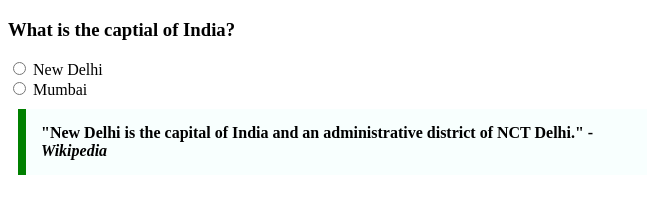
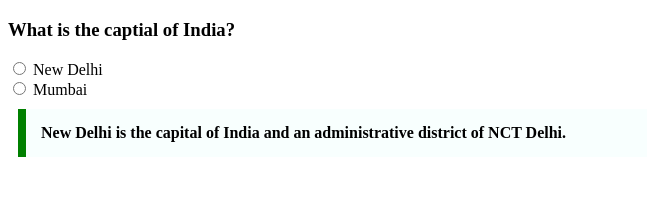
Before and after one commit to acciojob/trivia-mDebarsi, a website: page main.html in a window 1280 px wide. Shown: the whole page, without its empty margins (0-647 px from the left). Drawn offline with Linux system fonts and the light colour scheme.

Commit message:
created a submission

```diff
--- a/main.html
+++ b/main.html
@@ -32,9 +32,7 @@
         <input type="radio" name="capital" value="Mumbai"> Mumbai
     </label>
 	</div>
-	<blockquote>
-        "New Delhi is the capital of India and an administrative district of NCT Delhi." - <cite>Wikipedia</cite>
-    </blockquote>
+	<blockquote>New Delhi is the capital of India and an administrative district of NCT Delhi.</blockquote>
     <script type="text/javascript" src="./script.js">
 </script>
 
```
